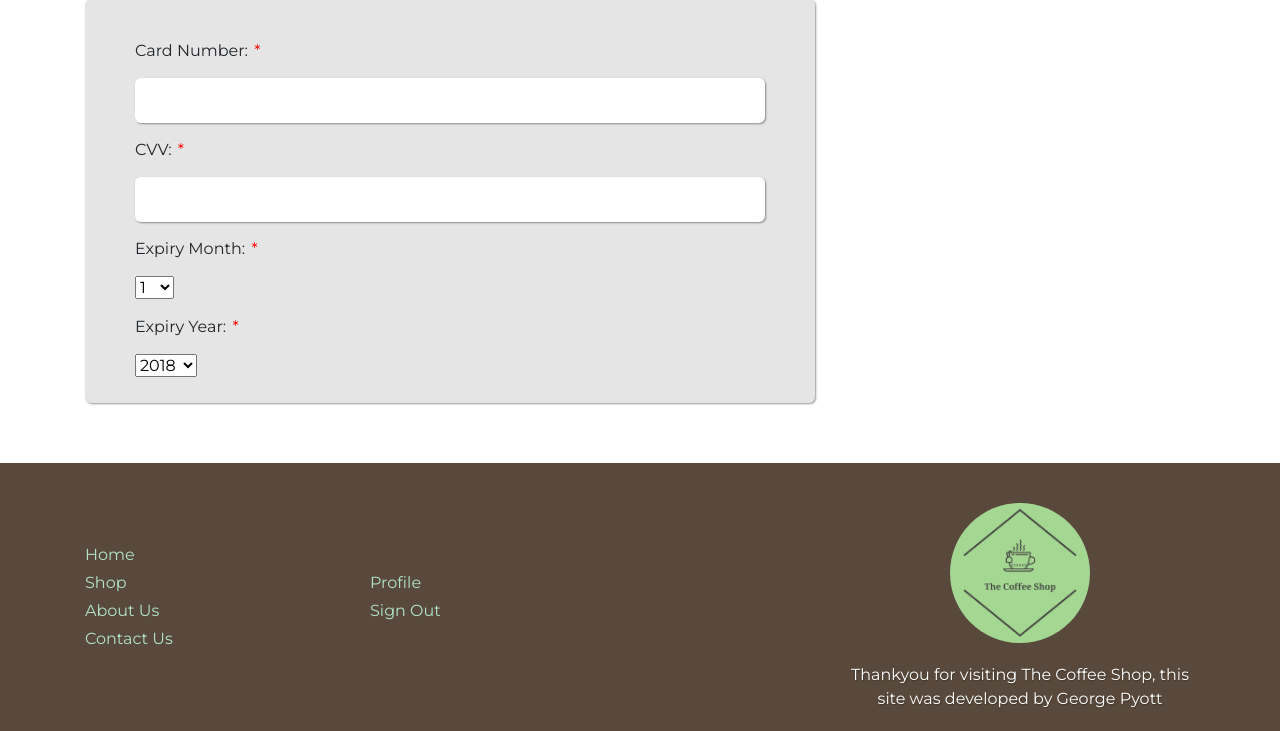
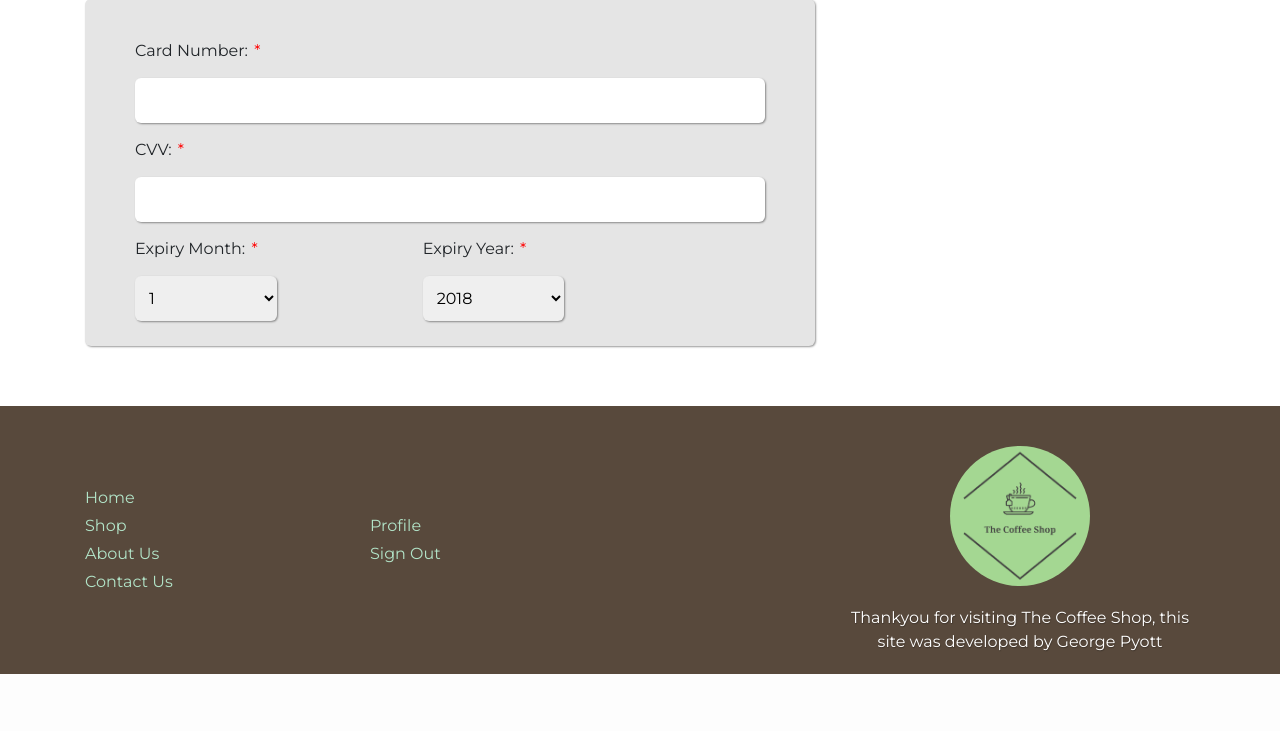
Before and after one commit to Geomint/thecoffeeshop, a Django app: page /checkout/ in a window 1280 px wide. Shown: the part 1090-1821 px from the top of the page. After the commit the page ends 1764 px from the top, so only its background shows below. Run offline with Django 3.2, Linux system fonts and the light colour scheme; the visitor is signed in with stand-in values (Sample User, id 1); style sheets or scripts are compiled from the project's sources; some libraries are stand-ins or nearby versions.

Commit message:
Added styling to select options on payment form

```diff
--- a/static/scss/pages/_checkout.scss
+++ b/static/scss/pages/_checkout.scss
@@ -47,6 +47,21 @@
                 outline: none;
                 padding: 10px;
             }
+
+            &__inline {
+                display: inline-block;
+                width: 45%;
+
+                select {
+                    border-radius: $default-border-radius;
+                    box-shadow: $panel-shadow;
+                    border: none;
+                    outline: none;
+                    padding: 10px;
+                    height: 45px;
+                    width: 50%;
+                }
+            }
         }
 
         &__panel {
```
